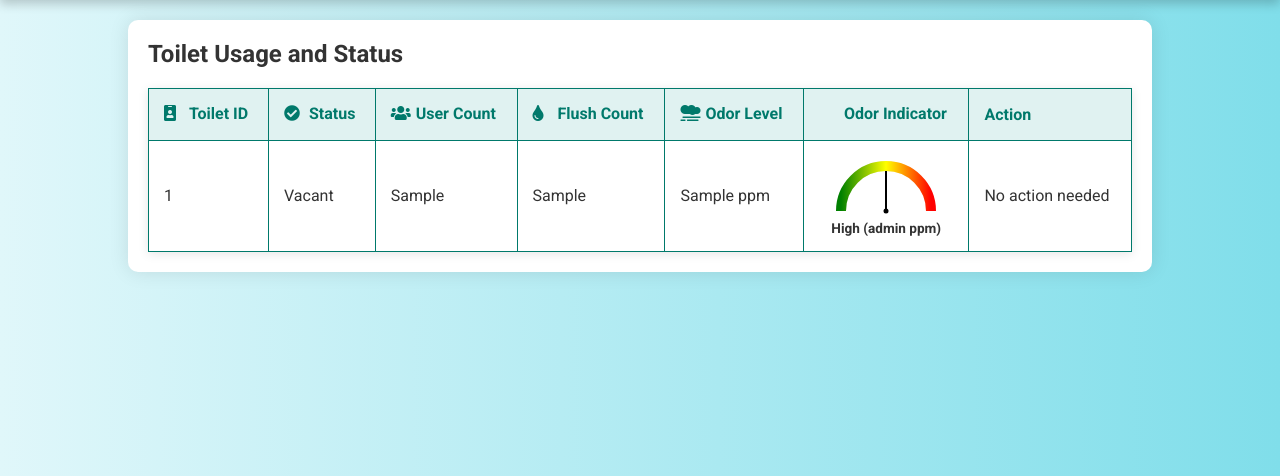
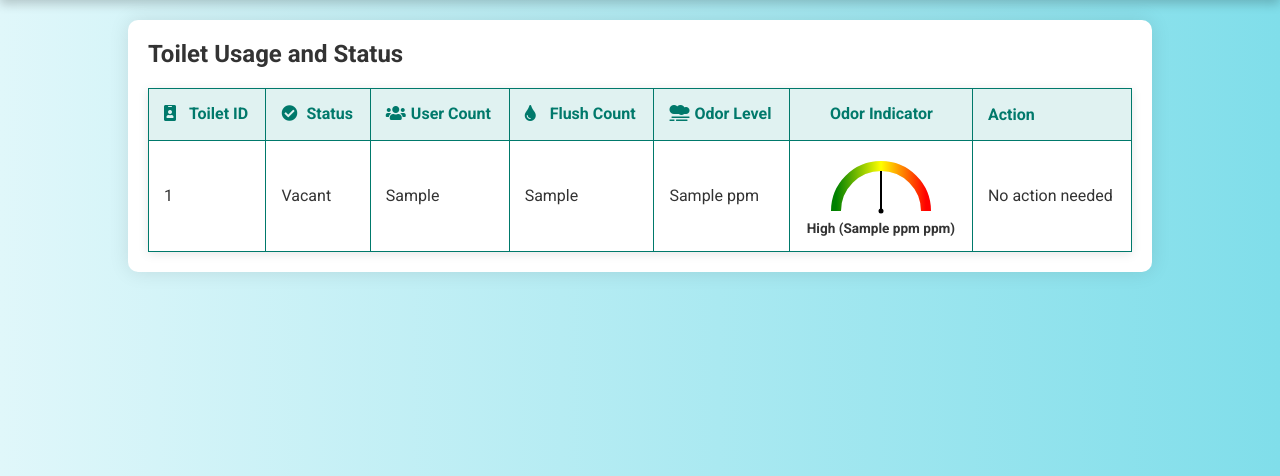
Before and after one commit to ShankarammalSabitha/samplepro, a Flask app: page /staff in a window 1280 px wide. Shown: the part 150-626 px from the top of the page. Run offline with Flask 3, Linux system fonts and the light colour scheme; a database or web service that is not in the repository returns one stand-in record (values such as "Sample title"); data that the repository does not hold is empty.

Commit message:
Update staff.html

```diff
--- a/templates/staff.html
+++ b/templates/staff.html
@@ -56,7 +56,7 @@
       </defs>
     </svg>
     <div class="gauge-label">
-      {% set level = record['fields'].get('Odor Level', 0) %}
+      {% set level = record['fields'].get('ppm', 0) %}
       {{ "Low" if level < 3 else "Normal" if level <= 5 else "High" }} ({{ level }} ppm)
     </div>
   </div>
```
